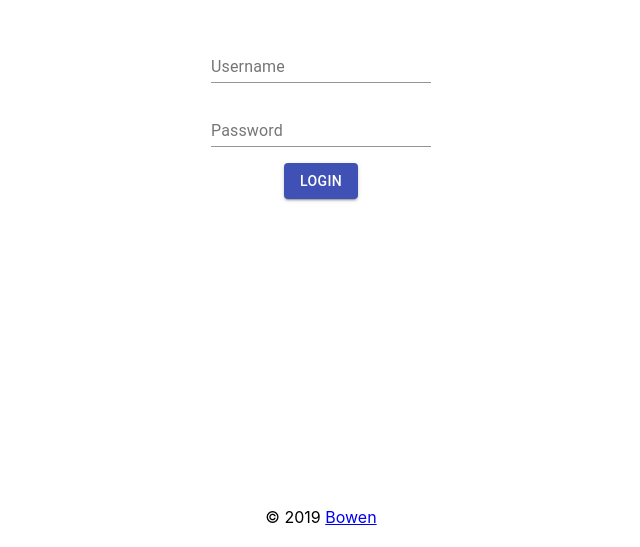
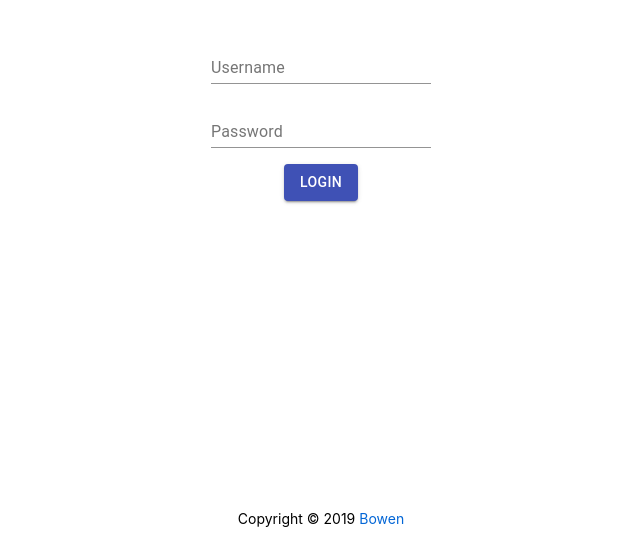
Before and after one commit to lbwa/react-auth-boilerplate, a React (Create React App) app: page /#/ in a window 1280 px wide. Shown: the part 253-800 px from the top of the page, without its empty margins (319-959 px from the left). Built offline with nearby package versions, Linux system fonts and the light colour scheme.

Commit message:
feat: add global link style

```diff
--- a/src/layouts/StickyFooter/index.tsx
+++ b/src/layouts/StickyFooter/index.tsx
@@ -31,7 +31,8 @@ const useStyles = makeStyles(
       footer: {
         padding: '20px 0',
         width: '100%',
-        textAlign: 'center'
+        textAlign: 'center',
+        fontSize: '14px'
       }
     }),
   { name: 'global' }
@@ -63,7 +64,7 @@ export default function StickyFooter({
       <div className={classes.container}>
         <main className={classes.main}>{children}</main>
         <footer className={classes.footer}>
-          &copy; {footerYear}{' '}
+          Copyright &copy; {footerYear}{' '}
           <a href={AUTHOR.github} target="_blank" rel="noopener noreferrer">
             {AUTHOR.name}
           </a>
--- a/src/styles/index.css
+++ b/src/styles/index.css
@@ -15,3 +15,13 @@ code {
 * {
   box-sizing: border-box;
 }
+
+a {
+  color: #0366d6;
+  text-decoration: none;
+  border-bottom: 1px solid transparent;
+}
+
+a:hover {
+  border-bottom-color: #0366d6;
+}
```
